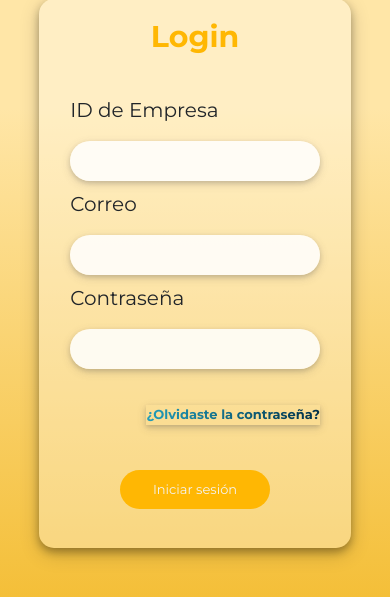
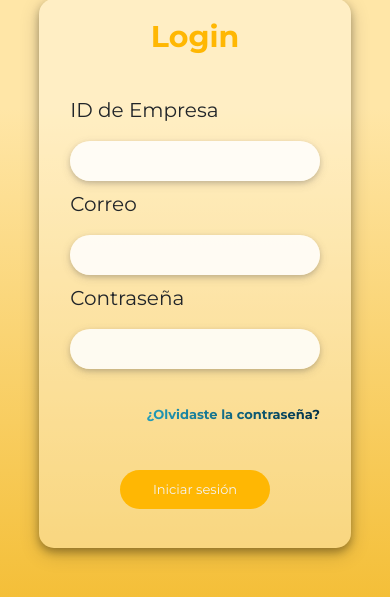
Before and after one commit to CorporativoSar-Projects/Chatbot-AdminCenter, a PHP site: page / in a window 390 px wide. Shown: the part 196-793 px from the top of the page. Run offline with PHP 8.4, Linux system fonts and the light colour scheme.

Commit message:
Agregado quitar fondo a los enlaces del login y registro

```diff
--- a/css/styles.css
+++ b/css/styles.css
@@ -471,9 +471,6 @@ para que no se corte el texto */
     margin-top: 13px;
     margin-left: auto;
     font-size: 14px;
-
-    box-shadow: 0 2px 4px 0 rgba(78, 77, 77, 0.2),
-      0 3px 10px 0 rgba(80, 78, 78, 0.19);
   }
 
   .container-btn-sesion,
```
